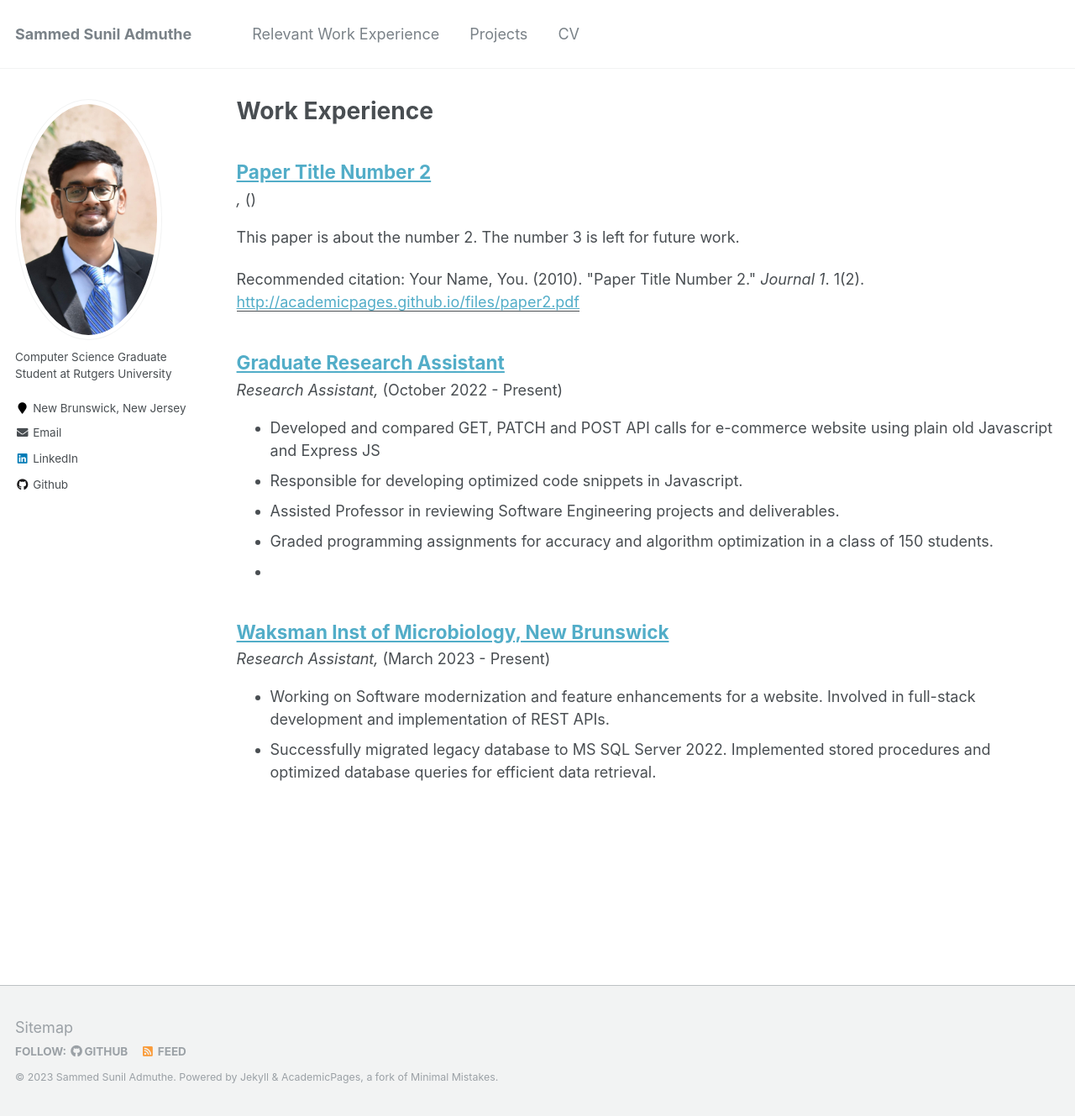
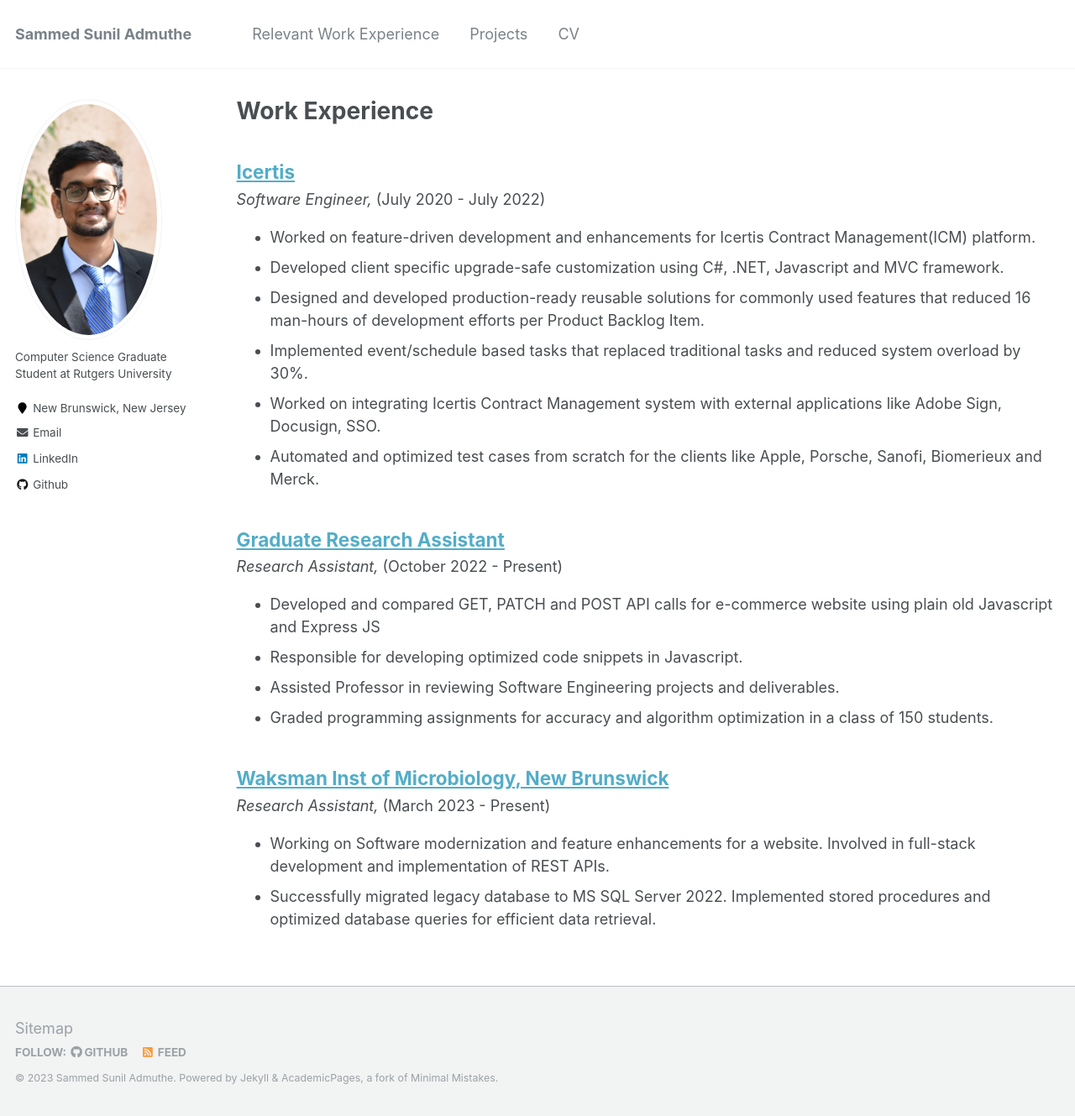
Before and after one commit to SammedAdmuthe/SammedAdmuthe.github.io, a Jekyll site: the page built from _pages/publications.md, in a window 1280 px wide and 1329 px high. Shown: the whole window at 84% size. Built offline with Jekyll 4.4.1, drawn with Linux system fonts in a browser that asks for light colours.

Commit message:
Added Work experience 3

```diff
--- a/_workexperience/workexperience_3.md
+++ b/_workexperience/workexperience_3.md
@@ -1,15 +1,15 @@
 ---
-title: "Paper Title Number 2"
+title: "Icertis"
+position: "Software Engineer"
 collection: workexperience
-permalink: /workexperience/2010-10-01-paper-title-number-2
-excerpt: 'This paper is about the number 2. The number 3 is left for future work.'
-date: 2010-10-01
-venue: 'Journal 1'
-paperurl: 'http://academicpages.github.io/files/paper2.pdf'
-citation: 'Your Name, You. (2010). &quot;Paper Title Number 2.&quot; <i>Journal 1</i>. 1(2).'
+permalink: /workexperience/workexperience_1
+duration: July 2020 - July 2022
+excerpt: '<ul><li>Worked on feature-driven development and enhancements for Icertis Contract Management(ICM) platform.</li>
+<li>Developed client specific upgrade-safe customization using C#, .NET, Javascript and MVC framework.</li>
+<li>Designed and developed production-ready reusable solutions for commonly used features that reduced 16 man-hours of
+development efforts per Product Backlog Item.</li>
+<li>Implemented event/schedule based tasks that replaced traditional tasks and reduced system overload by 30%.</li>
+<li>Worked on integrating Icertis Contract Management system with external applications like Adobe Sign, Docusign, SSO.</li>
+<li>Automated and optimized test cases from scratch for the clients like Apple, Porsche, Sanofi, Biomerieux and Merck.</li>
+</ul>'
 ---
-This paper is about the number 2. The number 3 is left for future work.
-
-[Download paper here](http://academicpages.github.io/files/paper2.pdf)
-
-Recommended citation: Your Name, You. (2010). "Paper Title Number 2." <i>Journal 1</i>. 1(2).
```
Also changed, not shown: _workexperience/workexperience_2.md (+1 -1 lines).
